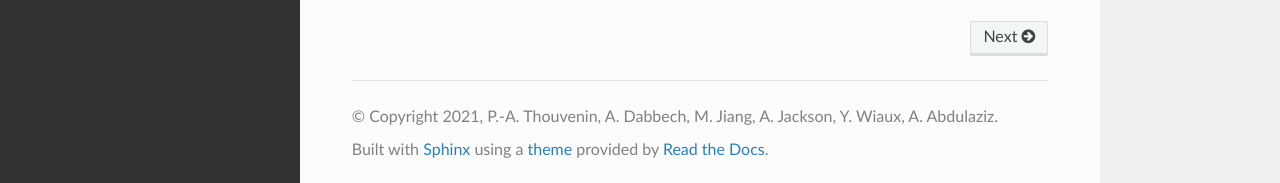
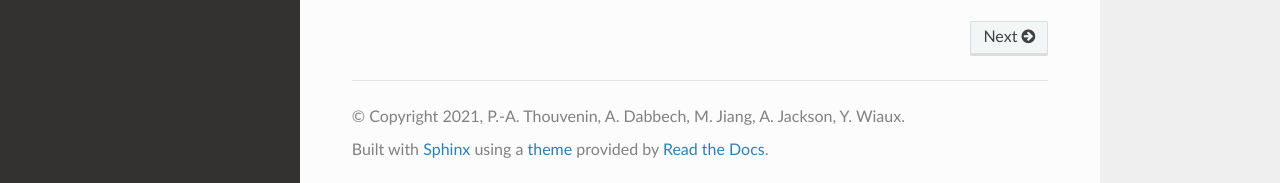
Before and after one commit to basp-group/RI-measurement-operator, a Sphinx documentation site: the page built from docs/source/index.rst, in a window 1280 px wide and 1307 px high. Shown: the part 1121-1304 px from the top of the window. Built offline with Sphinx 7.4.7 and the Read the Docs theme 2.0.0, drawn with Linux system fonts in a browser that asks for light colours; the version number could not be read and is left out; cross-references to code outside the pages are shown as plain code.

Commit message:
fix: Doc copyright

```diff
--- a/docs/source/conf.py
+++ b/docs/source/conf.py
@@ -25,8 +25,8 @@ matlab_src_dir = os.path.abspath(os.path.join('..', '..'))
 # -- Project information -----------------------------------------------------
 
 project = 'RI-measurement-operator'
-copyright = "2021, P.-A. Thouvenin, A. Dabbech, M. Jiang, A. Jackson, Y. Wiaux, A. Abdulaziz"
-author = "P.-A. Thouvenin, A. Dabbech, M. Jiang, A. Jackson, Y. Wiaux, A. Abdulaziz"
+copyright = "2021, P.-A. Thouvenin, A. Dabbech, M. Jiang, A. Jackson, Y. Wiaux"
+author = "P.-A. Thouvenin, A. Dabbech, M. Jiang, A. Jackson, Y. Wiaux"
 
 # The full version, including alpha/beta/rc tags
 release = re.sub('^v', '', os.popen('git describe').read().strip())
```
